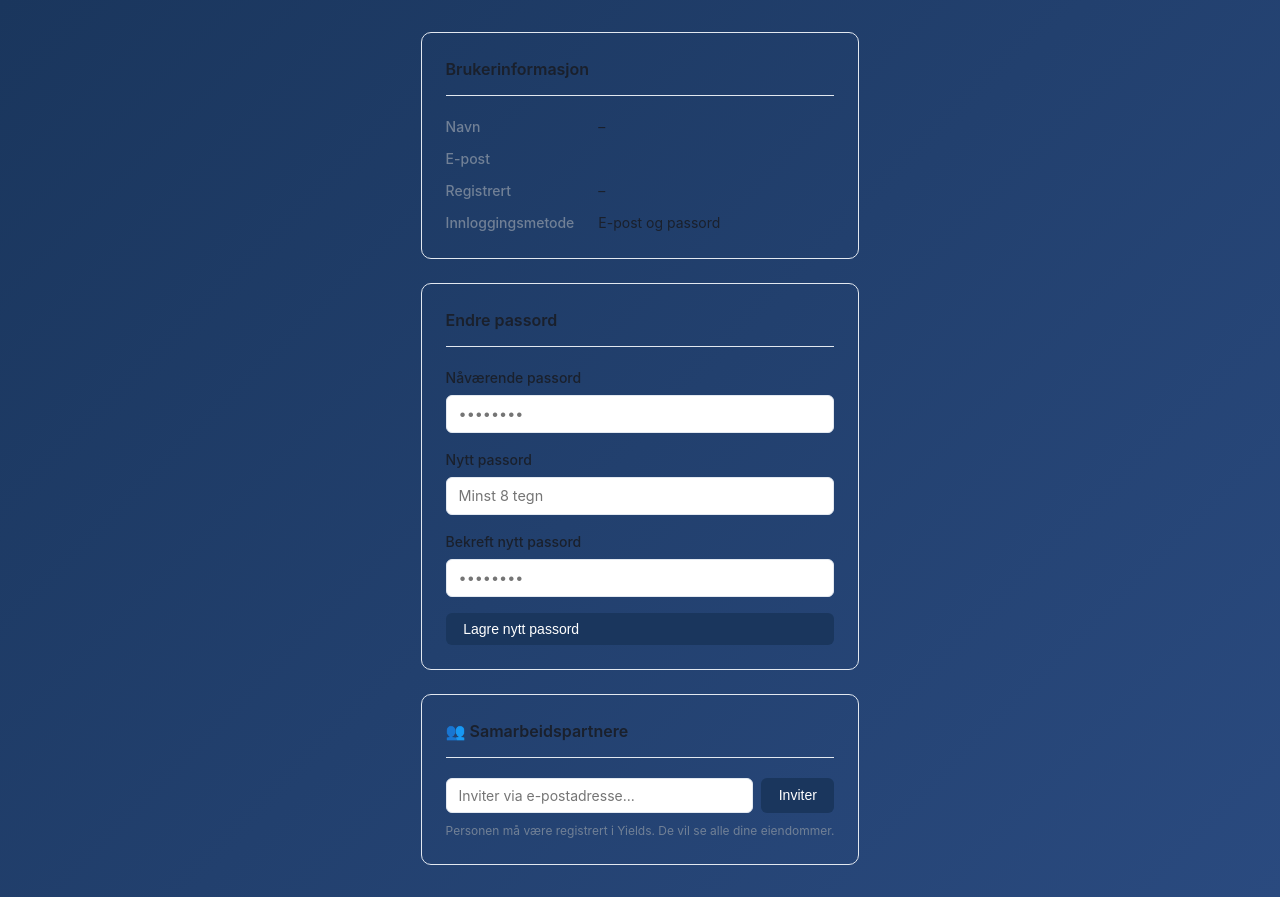
After one commit to talkingtomartin/estate, a FastAPI app: template app/templates/profile/index.html in a window 1280 px wide. The commit adds this page. Run offline with FastAPI, Linux system fonts and the light colour scheme; the template is opened without the code that fills it, so the values that code supplies are empty.

Commit message:
Add Min side (profile page) with user info, change password, and collaborator management
Moves the collaborator invite/manage section from the properties list to a
dedicated /profile page. Adds change-password form for non-Google users.
Adds "Min side" link in navbar.

Co-Authored-By: Claude Sonnet 4.6 <noreply@anthropic.com>

```diff
--- a/app/main.py
+++ b/app/main.py
@@ -6,7 +6,7 @@ from fastapi.templating import Jinja2Templates
 from starlette.middleware.sessions import SessionMiddleware
 
 from app.config import SECRET_KEY, UPLOAD_DIR
-from app.routers import auth, properties, transactions
+from app.routers import auth, properties, transactions, profile
 from app.storage import media_url
 
 # Absolute path to project root (works both locally and on Vercel)
@@ -29,6 +29,7 @@ templates.env.filters["media_url"] = media_url
 app.include_router(auth.router)
 app.include_router(properties.router)
 app.include_router(transactions.router)
+app.include_router(profile.router)
 
 
 @app.on_event("startup")
--- a/app/routers/properties.py
+++ b/app/routers/properties.py
@@ -57,24 +57,9 @@ async def list_properties(
         .all()
     )
 
-    # Collaborators I've invited
-    my_collaborators = (
-        db.query(models.Collaborator)
-        .filter(models.Collaborator.owner_id == user.id)
-        .all()
-    )
-    # Accounts I collaborate on
-    my_memberships = (
-        db.query(models.Collaborator)
-        .filter(models.Collaborator.user_id == user.id)
-        .all()
-    )
-
     return templates.TemplateResponse(request, "properties/index.html", {
         "user": user,
         "properties": properties,
-        "my_collaborators": my_collaborators,
-        "my_memberships": my_memberships,
         "flash_messages": get_flashes(request),
     })
 
@@ -214,11 +199,11 @@ async def invite_collaborator(
     invitee = db.query(models.User).filter(models.User.email == email.lower()).first()
     if not invitee:
         flash(request, f'Ingen bruker med e-post «{email}» er registrert.', "error")
-        return RedirectResponse(url="/properties", status_code=302)
+        return RedirectResponse(url="/profile", status_code=302)
 
     if invitee.id == user.id:
         flash(request, "Du kan ikke invitere deg selv.", "error")
-        return RedirectResponse(url="/properties", status_code=302)
+        return RedirectResponse(url="/profile", status_code=302)
 
     existing = db.query(models.Collaborator).filter(
         models.Collaborator.owner_id == user.id,
@@ -226,12 +211,12 @@ async def invite_collaborator(
     ).first()
     if existing:
         flash(request, f'{invitee.name or invitee.email} har allerede tilgang.', "error")
-        return RedirectResponse(url="/properties", status_code=302)
+        return RedirectResponse(url="/profile", status_code=302)
 
     db.add(models.Collaborator(owner_id=user.id, user_id=invitee.id))
     db.commit()
     flash(request, f'{invitee.name or invitee.email} kan nå se alle dine eiendommer.', "success")
-    return RedirectResponse(url="/properties", status_code=302)
+    return RedirectResponse(url="/profile", status_code=302)
 
 
 @router.post("/team/{collaborator_id}/remove")
@@ -249,7 +234,7 @@ async def remove_collaborator(
         db.delete(collab)
         db.commit()
         flash(request, "Tilgang fjernet.", "success")
-    return RedirectResponse(url="/properties", status_code=302)
+    return RedirectResponse(url="/profile", status_code=302)
 
 
 @router.post("/team/{collaborator_id}/leave")
@@ -267,4 +252,4 @@ async def leave_team(
         db.delete(collab)
         db.commit()
         flash(request, "Du har forlatt kontoen.", "success")
-    return RedirectResponse(url="/properties", status_code=302)
+    return RedirectResponse(url="/profile", status_code=302)
--- a/app/static/css/main.css
+++ b/app/static/css/main.css
@@ -615,6 +615,51 @@ textarea { resize: vertical; }
 
 .property-shared { font-size: 0.78rem; color: #2b6cb0; margin-top: 0.2rem; }
 
+/* ── Profile page ───────────────────────────────────────────────────────── */
+.profile-grid {
+  display: grid;
+  grid-template-columns: repeat(auto-fill, minmax(320px, 1fr));
+  gap: 1.5rem;
+  align-items: start;
+}
+
+.card {
+  background: var(--surface);
+  border: 1px solid var(--border);
+  border-radius: 10px;
+  padding: 1.5rem;
+}
+
+.card-full {
+  grid-column: 1 / -1;
+}
+
+.card-title {
+  font-size: 1rem;
+  font-weight: 600;
+  margin-bottom: 1.25rem;
+  padding-bottom: 0.75rem;
+  border-bottom: 1px solid var(--border);
+}
+
+.info-list {
+  display: grid;
+  grid-template-columns: auto 1fr;
+  gap: 0.6rem 1.5rem;
+  font-size: 0.875rem;
+}
+
+.info-list dt {
+  color: var(--text-muted);
+  font-weight: 500;
+  white-space: nowrap;
+}
+
+.info-list dd {
+  margin: 0;
+  color: var(--text);
+}
+
 /* ── Responsive ─────────────────────────────────────────────────────────── */
 @media (max-width: 640px) {
   .navbar { padding: 0 1rem; }
--- a/app/templates/base.html
+++ b/app/templates/base.html
@@ -13,7 +13,7 @@
     <a href="/properties" class="nav-brand">🏠 Yields</a>
     <div class="nav-links">
       <a href="/properties" class="nav-link">Mine eiendommer</a>
-      <span class="nav-user">{{ user.name or user.email }}</span>
+      <a href="/profile" class="nav-link">Min side</a>
       <a href="/auth/logout" class="btn btn-outline-sm">Logg ut</a>
     </div>
   </nav>
--- /dev/null
+++ b/app/templates/profile/index.html
@@ -0,0 +1,98 @@
+{% extends "base.html" %}
+{% block title %}Min side – Yields{% endblock %}
+{% block content %}
+<div class="page-header">
+  <h1>{{ user.name or user.email }}</h1>
+</div>
+
+<div class="profile-grid">
+
+  <!-- Brukerinformasjon -->
+  <section class="card">
+    <h2 class="card-title">Brukerinformasjon</h2>
+    <dl class="info-list">
+      <dt>Navn</dt>
+      <dd>{{ user.name or "–" }}</dd>
+      <dt>E-post</dt>
+      <dd>{{ user.email }}</dd>
+      <dt>Registrert</dt>
+      <dd>{{ user.created_at.strftime("%d. %B %Y") if user.created_at else "–" }}</dd>
+      <dt>Innloggingsmetode</dt>
+      <dd>{% if user.google_id %}Google{% else %}E-post og passord{% endif %}</dd>
+    </dl>
+  </section>
+
+  <!-- Endre passord -->
+  {% if not user.google_id %}
+  <section class="card">
+    <h2 class="card-title">Endre passord</h2>
+    <form method="post" action="/profile/change-password" class="form">
+      <div class="form-group">
+        <label for="current_password">Nåværende passord</label>
+        <input type="password" id="current_password" name="current_password" required
+               autocomplete="current-password" placeholder="••••••••" />
+      </div>
+      <div class="form-group">
+        <label for="new_password">Nytt passord</label>
+        <input type="password" id="new_password" name="new_password" required
+               autocomplete="new-password" placeholder="Minst 8 tegn" />
+      </div>
+      <div class="form-group">
+        <label for="confirm_password">Bekreft nytt passord</label>
+        <input type="password" id="confirm_password" name="confirm_password" required
+               autocomplete="new-password" placeholder="••••••••" />
+      </div>
+      <button type="submit" class="btn btn-primary">Lagre nytt passord</button>
+    </form>
+  </section>
+  {% endif %}
+
+  <!-- Samarbeidspartnere -->
+  <section class="card card-full">
+    <h2 class="card-title">👥 Samarbeidspartnere</h2>
+
+    {% if my_collaborators %}
+    <p class="collab-label">Disse har tilgang til alle dine eiendommer:</p>
+    <div class="collab-list">
+      {% for c in my_collaborators %}
+      <div class="collab-item">
+        <span class="collab-name">{{ c.user.name or c.user.email }}</span>
+        <span class="collab-email">{{ c.user.email }}</span>
+        <form method="post" action="/properties/team/{{ c.id }}/remove"
+              onsubmit="return confirm('Fjerne tilgangen til {{ c.user.name or c.user.email }}?')"
+              style="margin-left:auto">
+          <button type="submit" class="btn btn-icon btn-danger-icon" title="Fjern tilgang">✕</button>
+        </form>
+      </div>
+      {% endfor %}
+    </div>
+    {% endif %}
+
+    <form method="post" action="/properties/team/invite" class="collab-invite-form" style="margin-top:1rem">
+      <input type="email" name="email" placeholder="Inviter via e-postadresse..." required />
+      <button type="submit" class="btn btn-primary">Inviter</button>
+    </form>
+    <p class="collab-hint">Personen må være registrert i Yields. De vil se alle dine eiendommer.</p>
+
+    {% if my_memberships %}
+    <div style="margin-top:1.25rem;padding-top:1rem;border-top:1px solid var(--border)">
+      <p class="collab-label">Du har tilgang til disse kontoene:</p>
+      <div class="collab-list">
+        {% for c in my_memberships %}
+        <div class="collab-item">
+          <span class="collab-name">{{ c.owner.name or c.owner.email }}</span>
+          <span class="collab-email">{{ c.owner.email }}</span>
+          <form method="post" action="/properties/team/{{ c.id }}/leave"
+                onsubmit="return confirm('Forlate {{ c.owner.name or c.owner.email }} sin konto?')"
+                style="margin-left:auto">
+            <button type="submit" class="btn btn-danger-sm">Forlat</button>
+          </form>
+        </div>
+        {% endfor %}
+      </div>
+    </div>
+    {% endif %}
+  </section>
+
+</div>
+{% endblock %}
```
Also changed, not shown: app/routers/profile.py (added, +65 -0 lines), app/templates/properties/index.html (+0 -47 lines).
